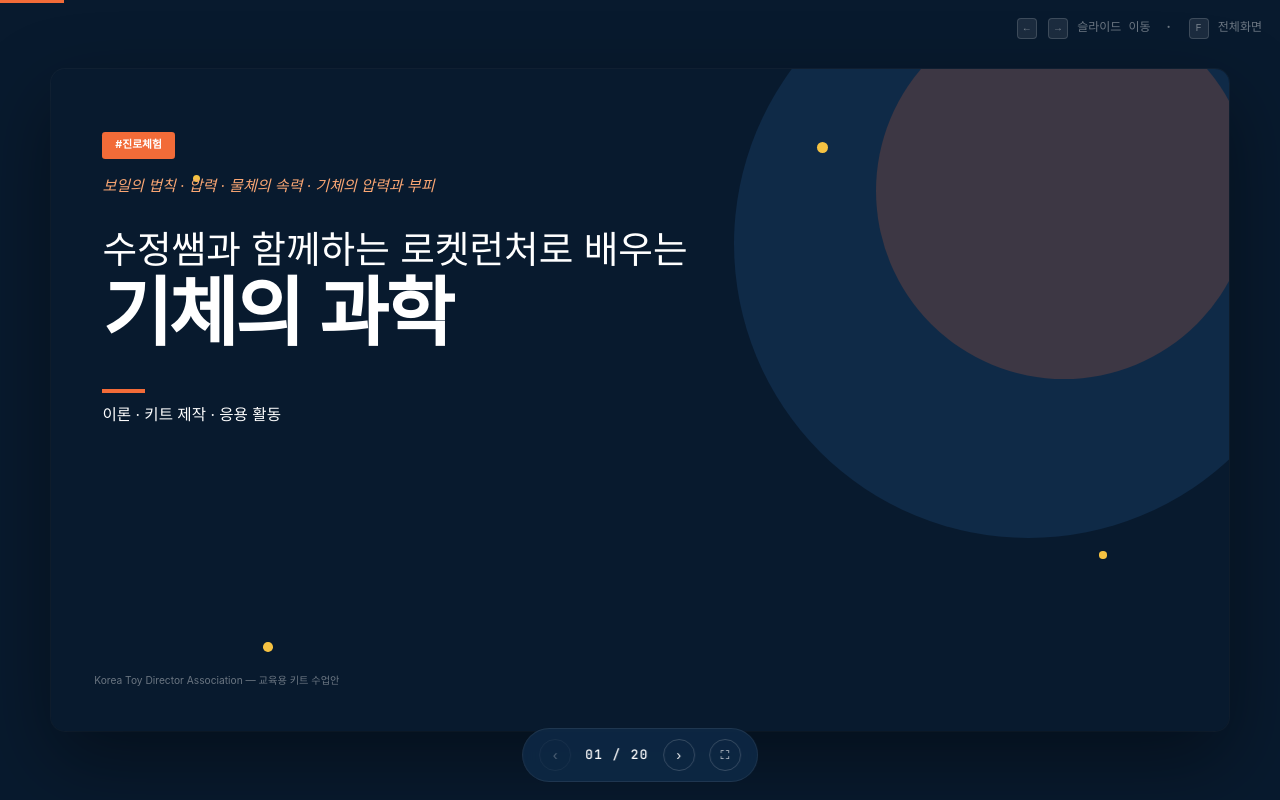
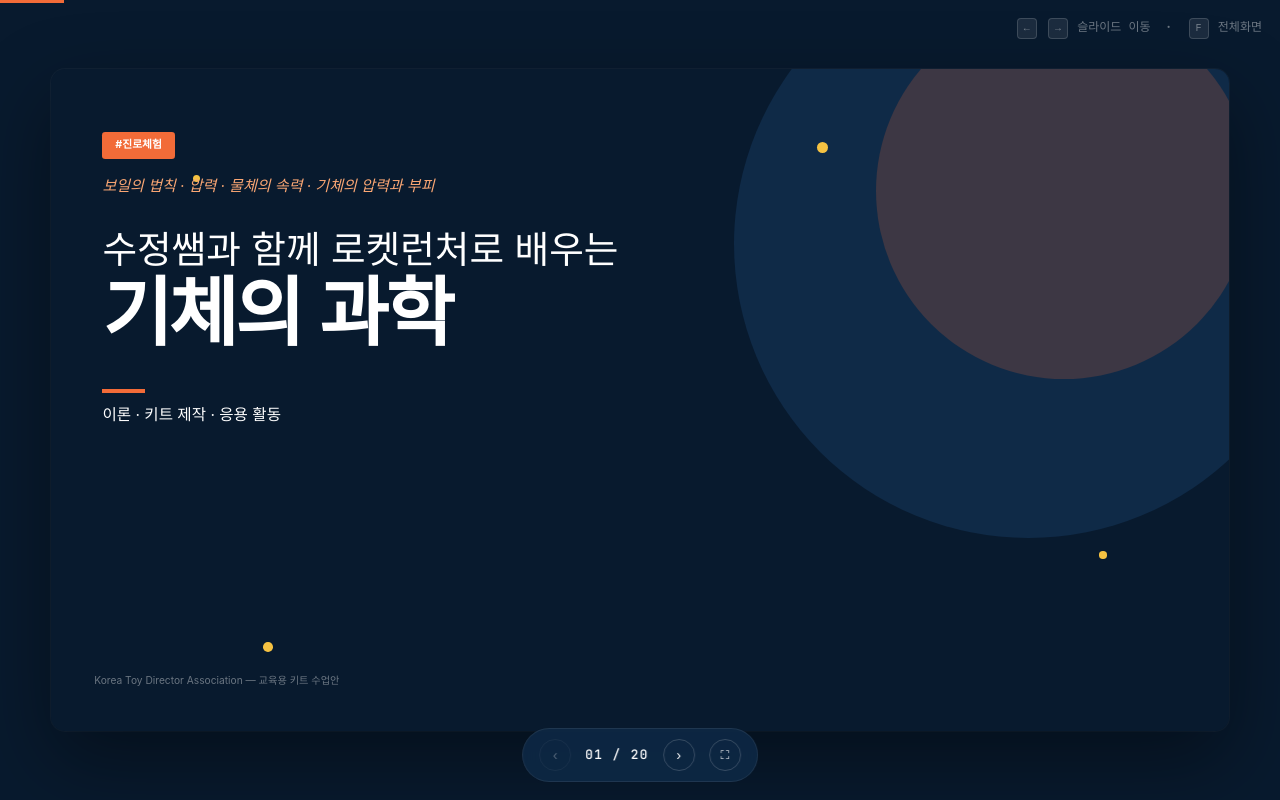
Before and after one commit to ms248/rocket, a plain HTML site: page index.html in a window 1280 px wide. Drawn offline with Linux system fonts and the light colour scheme; a web font is replaced by a local one.

Commit message:
Update index.html

```diff
--- a/index.html
+++ b/index.html
@@ -3,7 +3,7 @@
 <head>
 <meta charset="UTF-8" />
 <meta name="viewport" content="width=device-width, initial-scale=1.0" />
-<title>수정쌤과 함께하는 로켓런처로 배우는 기체의 과학</title>
+<title>수정쌤과 함께 로켓런처로 배우는 기체의 과학</title>
 <link rel="preconnect" href="https://fonts.googleapis.com">
 <link rel="preconnect" href="https://fonts.gstatic.com" crossorigin>
 <link href="https://cdn.jsdelivr.net/gh/orioncactus/pretendard@v1.3.9/dist/web/static/pretendard.min.css" rel="stylesheet">
@@ -1585,7 +1585,7 @@
 
       <div class="title-tag">#진로체험</div>
       <div class="title-page-sub">보일의 법칙 · 압력 · 물체의 속력 · 기체의 압력과 부피</div>
-      <div class="title-page-pre">수정쌤과 함께하는 로켓런처로 배우는</div>
+      <div class="title-page-pre">수정쌤과 함께 로켓런처로 배우는</div>
       <div class="title-page-big">기체의 과학</div>
       <div class="title-page-rule"></div>
       <div class="title-page-meta">이론 · 키트 제작 · 응용 활동</div>
```
